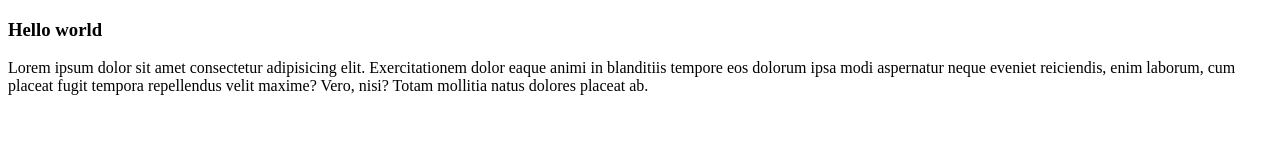
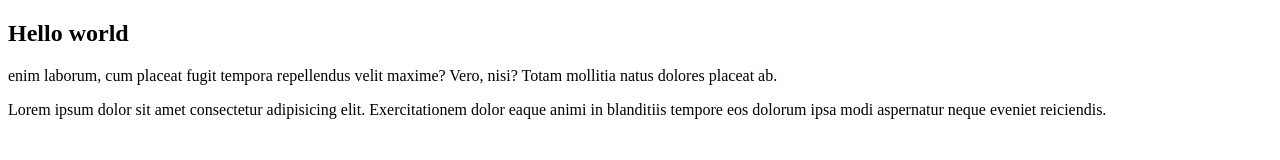
Before and after one commit to RenJeka/KLT, a plain HTML site: page index.html in a window 1280 px wide. Drawn offline with Linux system fonts and the light colour scheme.

Commit message:
arthut commited

```diff
--- a/index.html
+++ b/index.html
@@ -7,8 +7,9 @@
 	<title>Document</title>
 </head>
 <body>
-	<h3>Hello world</h3>
-	<p>Lorem ipsum dolor sit amet consectetur adipisicing elit. Exercitationem dolor eaque animi in blanditiis tempore eos dolorum ipsa modi aspernatur neque eveniet reiciendis, enim laborum, cum placeat fugit tempora repellendus velit maxime? Vero, nisi? Totam mollitia natus dolores placeat ab.</p>
+	<h2>Hello world</h2>
+	<p>enim laborum, cum placeat fugit tempora repellendus velit maxime? Vero, nisi? Totam mollitia natus dolores placeat ab.</p>
+	<p>Lorem ipsum dolor sit amet consectetur adipisicing elit. Exercitationem dolor eaque animi in blanditiis tempore eos dolorum ipsa modi aspernatur neque eveniet reiciendis.</p>
 
 </body>
 </html>
```
